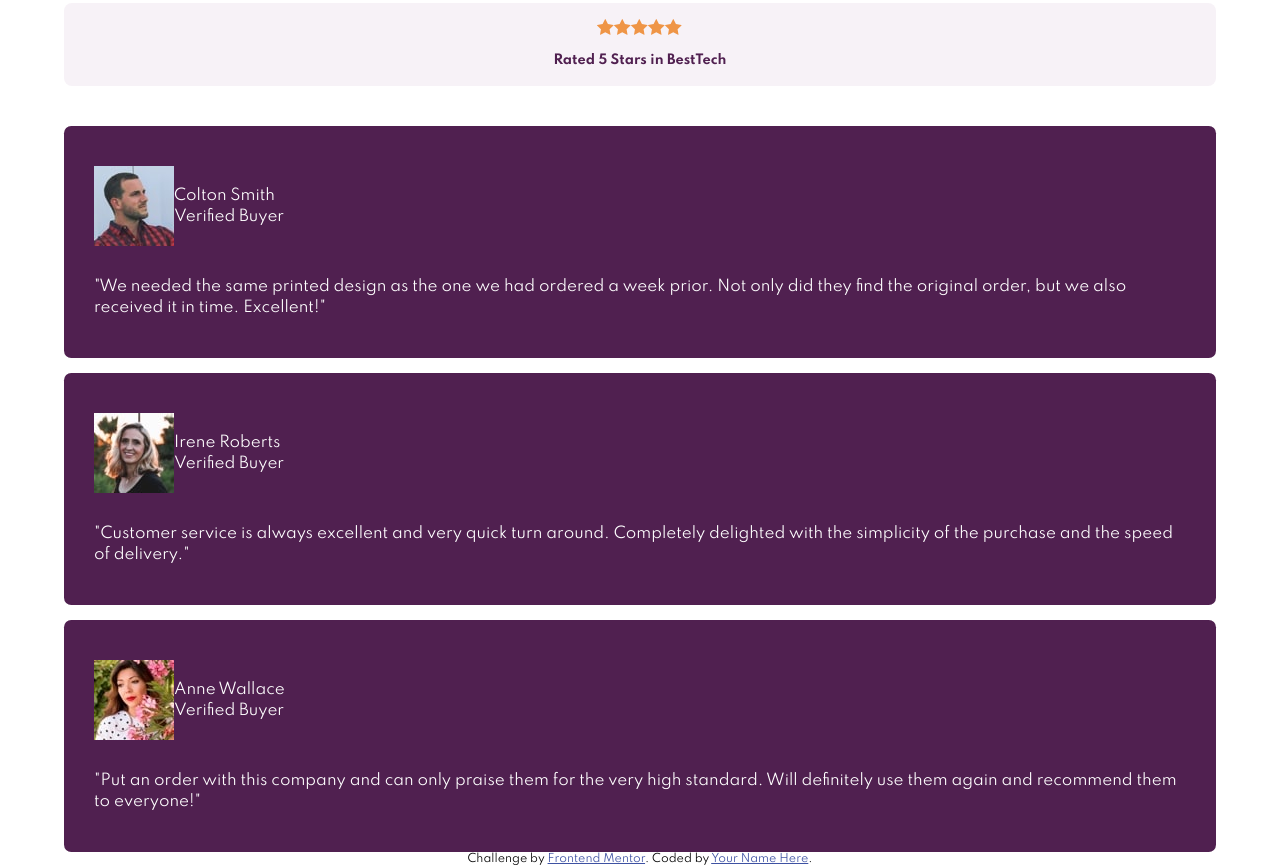
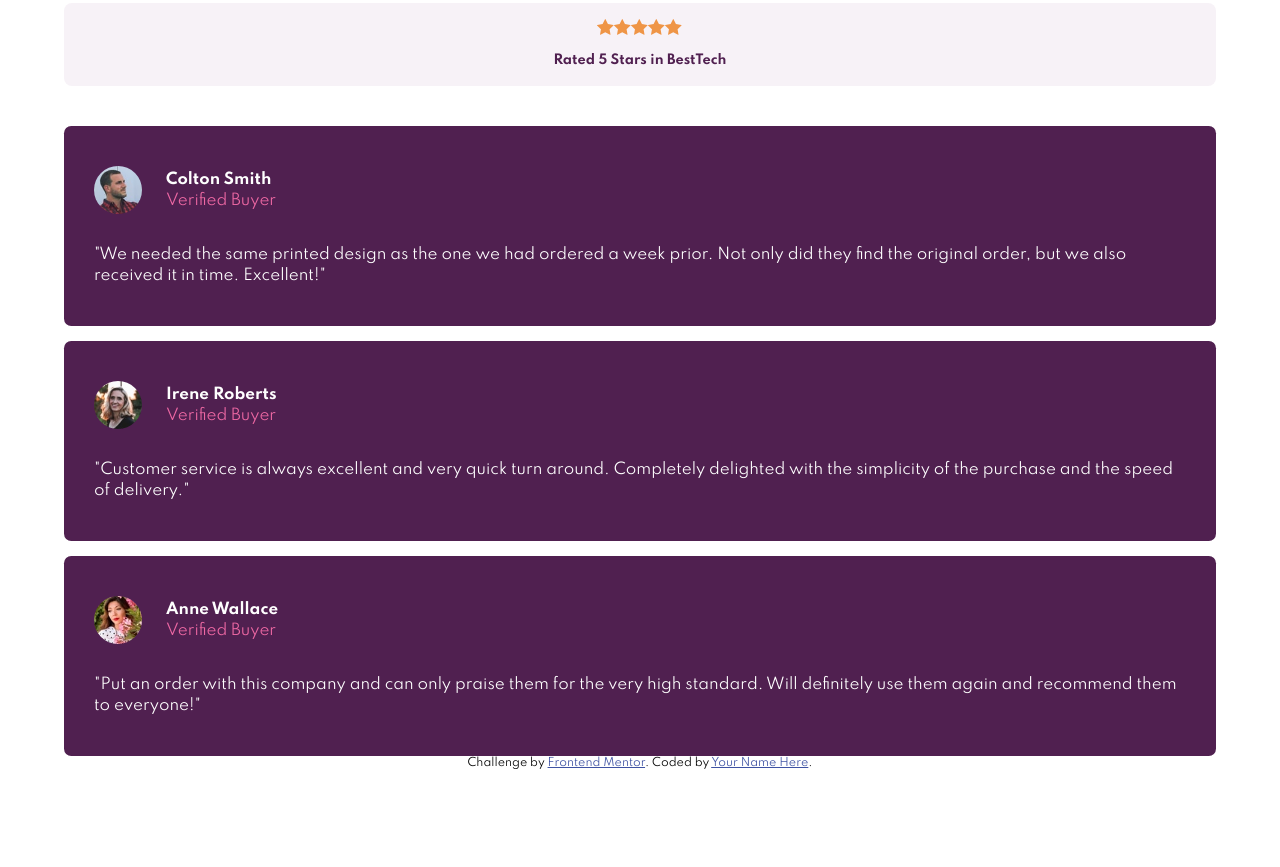
Before and after one commit to Emrikcah/socialproofsection, a plain HTML site: page dist/index.html in a window 1280 px wide. Shown: the part 344-1211 px from the top of the page. After the commit the page ends 1115 px from the top, so only its background shows below. Drawn offline with Linux system fonts and the light colour scheme.

Commit message:
removed the container from all images

```diff
--- a/dist/index.html
+++ b/dist/index.html
@@ -50,10 +50,10 @@
     <div class="cards container">
       <div class="card">
         <div class="card-inner">
-          <div class="img">
-            <img src="images/image-colton.jpg" alt="colton">
-          </div>
-          <div class="">
+
+            <img src="images/image-colton.jpg" class="card-profile" alt="colton" />
+
+          <div class="card-info">
             <p class="card-name">Colton Smith</p>
             <p class="verified-buyer">Verified Buyer</p>
           </div>
@@ -65,10 +65,10 @@
       </div>
       <div class="card">
         <div class="card-inner">
-          <div class="img">
-            <img src="images/image-irene.jpg" alt="Irene">
-          </div>
-          <div>
+
+            <img src="images/image-irene.jpg" class="card-profile" alt="Irene" />
+
+          <div class="card-info">
             <p class="card-name">Irene Roberts</p>
             <p class="verified-buyer">Verified Buyer</p>
           </div>
@@ -80,10 +80,10 @@
       </div>
       <div class="card">
         <div class="card-inner">
-          <div class="img">
-            <img src="images/image-anne.jpg" alt="Anne">
-          </div>
-          <div class="">
+
+            <img src="images/image-anne.jpg" class="card-profile" alt="Anne" />
+
+          <div class="card-info">
             <p class="card-name">Anne Wallace</p>
             <p class="verified-buyer">Verified Buyer</p>
           </div>
```
